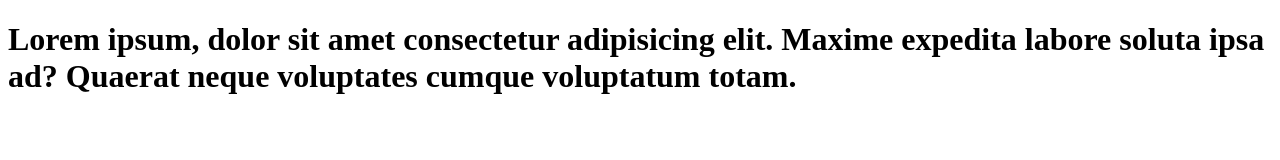
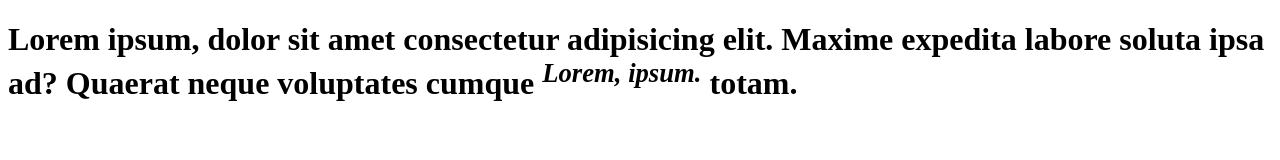
Before and after one commit to Mohammad7558/Explore-html-5, a plain HTML site: page index.html in a window 1280 px wide. Drawn offline with Linux system fonts and the light colour scheme.

Commit message:
new code

```diff
--- a/index.html
+++ b/index.html
@@ -8,7 +8,7 @@
     <title>Document</title>
 </head>
 <body>
-   <h1>Lorem ipsum, dolor sit amet consectetur adipisicing elit. Maxime expedita labore soluta ipsa ad? Quaerat neque voluptates cumque voluptatum totam.
+   <h1>Lorem ipsum, dolor sit amet consectetur adipisicing elit. Maxime expedita labore soluta ipsa ad? Quaerat neque voluptates cumque <sup><i>Lorem, ipsum.</i></sup> totam.
    </h1>
 </body>
 </html>
```
